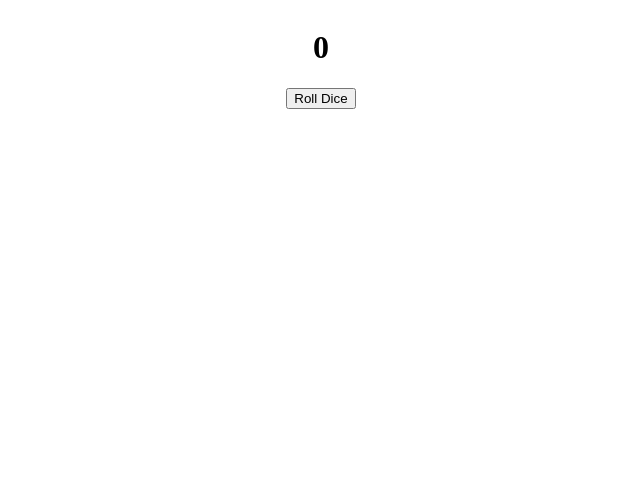
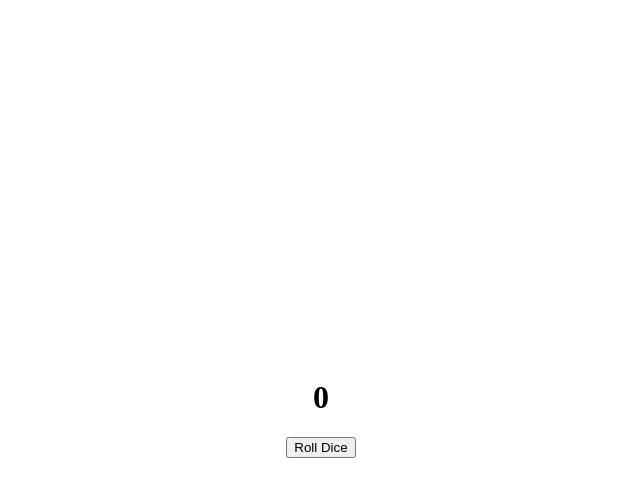
Before and after one commit to Akshay-C-A/Learning-Fest, a plain HTML site: page JavaScript/Task 1/index.html in a window 1280 px wide. Shown: the whole page, without its empty margins (319-959 px from the left). Drawn offline with Linux system fonts and the light colour scheme.

Commit message:
updated task 1

```diff
--- a/JavaScript/Task 1/index.html
+++ b/JavaScript/Task 1/index.html
@@ -5,19 +5,12 @@
     <meta name="viewport" content="width=device-width, initial-scale=1.0">
     <title>Task 1</title>
 </head>
-<body>
-    <div class="major" style="display: flex;align-items:center;justify-content:center;flex-direction:column">
-        <div class="numdisplay">
-            <h1 id="number">
-                0
-            </h1>
-        </div>
-        <div class="btn">
-            <button onclick="clk()">
-                Roll Dice
-            </button>
-        </div>
+<body style="display: flex;align-items:center;justify-content:center;flex-direction:column;height:100vh;">
+    <h1 id="number">0</h1>
+    <div class="btn">
+        <button onclick="clk()">Roll Dice</button>
     </div>
+
 
     <script>
         function clk() {
```
